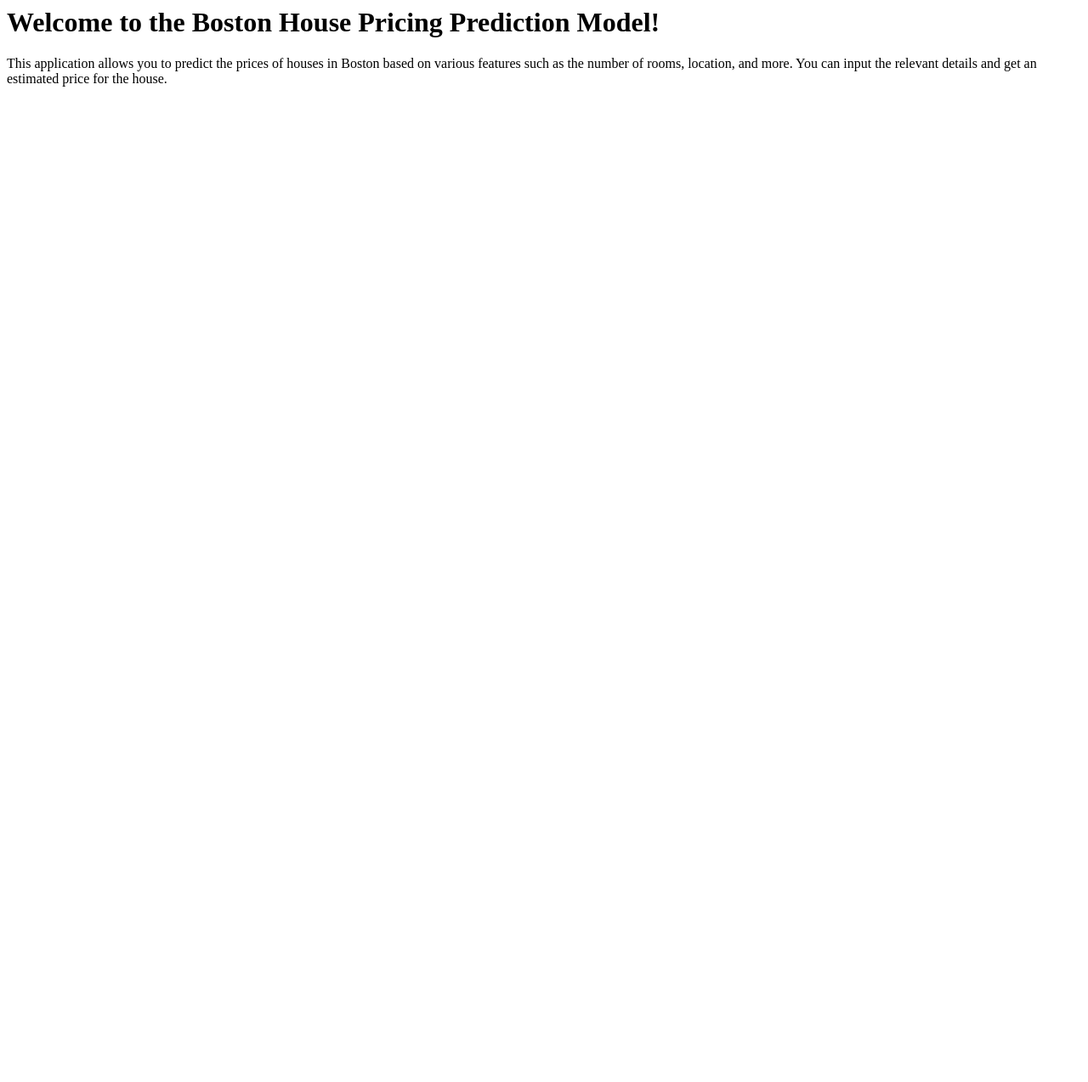
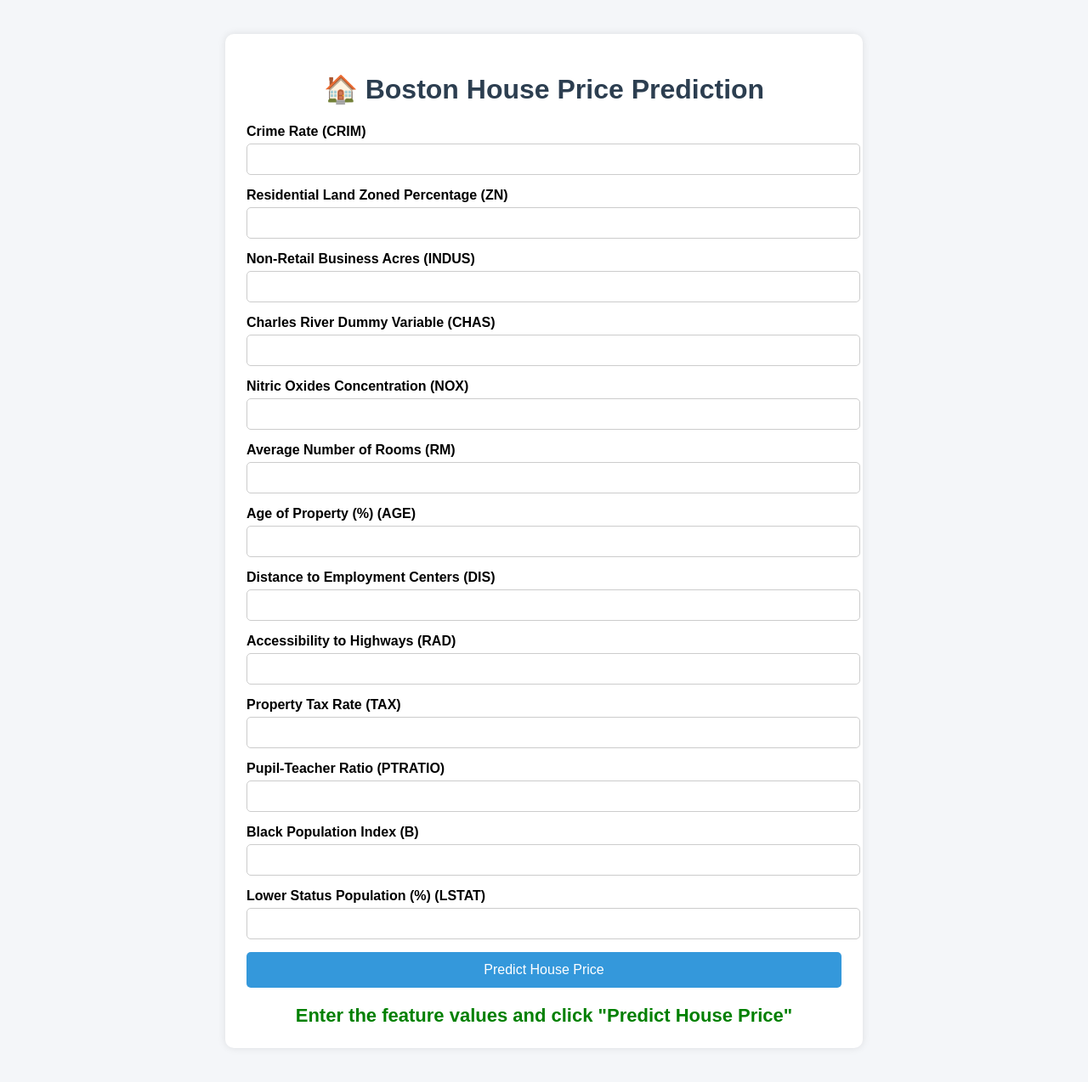
Before and after one commit to ankit-akash/bostonhousepricing, a Flask app: page / in a window 1280 px wide. Shown: the whole page at 85% size. Before the commit the page ends 102 px from the top, so only its background shows below. Run offline with Flask 3, Linux system fonts and the light colour scheme; parts of the project's set-up code (start-up, migrations or seed data) failed here and were passed over.

Commit message:
Updated the Html file and added CSS to it.

```diff
--- a/app.py
+++ b/app.py
@@ -1,10 +1,10 @@
 import pickle
-from flask import Flask, request, jsonify, render_template, url_for
+from flask import Flask, request, jsonify, render_template
 import numpy as np
-import pandas as pd
 
 app = Flask(__name__)
-#load the model
+
+# Load model and scaler
 regmodel = pickle.load(open('regmodel.pkl', 'rb'))
 scalar = pickle.load(open('scaler.pkl', 'rb'))
 
@@ -12,15 +12,41 @@
 def home():
     return render_template('home.html')
 
+
+# For HTML form submission
+@app.route('/predict', methods=['POST'])
+def predict():
+
+    data = [float(x) for x in request.form.values()]
+
+    final_input = np.array(data).reshape(1, -1)
+
+    scaled_data = scalar.transform(final_input)
+
+    prediction = regmodel.predict(scaled_data)
+
+    output = round(prediction[0], 2)
+
+    return render_template(
+        "home.html",
+        prediction_text="The House price prediction is {}".format(output)
+    )
+
+
+# For Postman / API testing
 @app.route('/predict_api', methods=['POST'])
 def predict_api():
+
     data = request.json['data']
-    print(data)
-    print(np.array(list(data.values())).reshape(1,-1))
-    new_data = scalar.transform(np.array(list(data.values())).reshape(1,-1))
-    output = regmodel.predict(new_data)
-    print(output[0])
-    return jsonify(output[0])
+
+    final_input = np.array(list(data.values())).reshape(1, -1)
+
+    scaled_data = scalar.transform(final_input)
+
+    output = regmodel.predict(scaled_data)
+
+    return jsonify(float(output[0]))
+
 
 if __name__ == "__main__":
     app.run(debug=True)
--- a/templates/home.html
+++ b/templates/home.html
@@ -1,6 +1,147 @@
-<h1>Welcome to the Boston House Pricing Prediction Model!</h1>
-<p>
-  This application allows you to predict the prices of houses in Boston based on
-  various features such as the number of rooms, location, and more. You can
-  input the relevant details and get an estimated price for the house.
-</p>
+<!doctype html>
+<html>
+  <head>
+    <title>Boston House Price Prediction</title>
+
+    <style>
+      body {
+        font-family: Arial, sans-serif;
+        background-color: #f4f6f9;
+      }
+
+      .container {
+        width: 700px;
+        margin: 40px auto;
+        background: white;
+        padding: 25px;
+        border-radius: 10px;
+        box-shadow: 0px 0px 10px rgba(0, 0, 0, 0.1);
+      }
+
+      h1 {
+        text-align: center;
+        color: #2c3e50;
+      }
+
+      .form-group {
+        margin-bottom: 15px;
+      }
+
+      label {
+        display: block;
+        font-weight: bold;
+        margin-bottom: 5px;
+      }
+
+      input {
+        width: 100%;
+        padding: 10px;
+        border: 1px solid #ccc;
+        border-radius: 5px;
+      }
+
+      button {
+        width: 100%;
+        padding: 12px;
+        background-color: #3498db;
+        color: white;
+        border: none;
+        border-radius: 5px;
+        font-size: 16px;
+        cursor: pointer;
+      }
+
+      button:hover {
+        background-color: #2980b9;
+      }
+
+      .prediction {
+        text-align: center;
+        margin-top: 20px;
+        color: green;
+        font-size: 22px;
+        font-weight: bold;
+      }
+    </style>
+  </head>
+
+  <body>
+    <div class="container">
+      <h1>🏠 Boston House Price Prediction</h1>
+
+      <form action="{{ url_for('predict') }}" method="post">
+        <div class="form-group">
+          <label>Crime Rate (CRIM)</label>
+          <input type="text" name="CRIM" required />
+        </div>
+
+        <div class="form-group">
+          <label>Residential Land Zoned Percentage (ZN)</label>
+          <input type="text" name="ZN" required />
+        </div>
+
+        <div class="form-group">
+          <label>Non-Retail Business Acres (INDUS)</label>
+          <input type="text" name="INDUS" required />
+        </div>
+
+        <div class="form-group">
+          <label>Charles River Dummy Variable (CHAS)</label>
+          <input type="text" name="CHAS" required />
+        </div>
+
+        <div class="form-group">
+          <label>Nitric Oxides Concentration (NOX)</label>
+          <input type="text" name="NOX" required />
+        </div>
+
+        <div class="form-group">
+          <label>Average Number of Rooms (RM)</label>
+          <input type="text" name="RM" required />
+        </div>
+
+        <div class="form-group">
+          <label>Age of Property (%) (AGE)</label>
+          <input type="text" name="AGE" required />
+        </div>
+
+        <div class="form-group">
+          <label>Distance to Employment Centers (DIS)</label>
+          <input type="text" name="DIS" required />
+        </div>
+
+        <div class="form-group">
+          <label>Accessibility to Highways (RAD)</label>
+          <input type="text" name="RAD" required />
+        </div>
+
+        <div class="form-group">
+          <label>Property Tax Rate (TAX)</label>
+          <input type="text" name="TAX" required />
+        </div>
+
+        <div class="form-group">
+          <label>Pupil-Teacher Ratio (PTRATIO)</label>
+          <input type="text" name="PTRATIO" required />
+        </div>
+
+        <div class="form-group">
+          <label>Black Population Index (B)</label>
+          <input type="text" name="B" required />
+        </div>
+
+        <div class="form-group">
+          <label>Lower Status Population (%) (LSTAT)</label>
+          <input type="text" name="LSTAT" required />
+        </div>
+
+        <button type="submit">Predict House Price</button>
+      </form>
+
+      <div class="prediction">
+        {% if prediction_text %} {{ prediction_text }} {% else %} Enter the
+        feature values and click "Predict House Price" {% endif %}
+      </div>
+    </div>
+  </body>
+</html>
```
